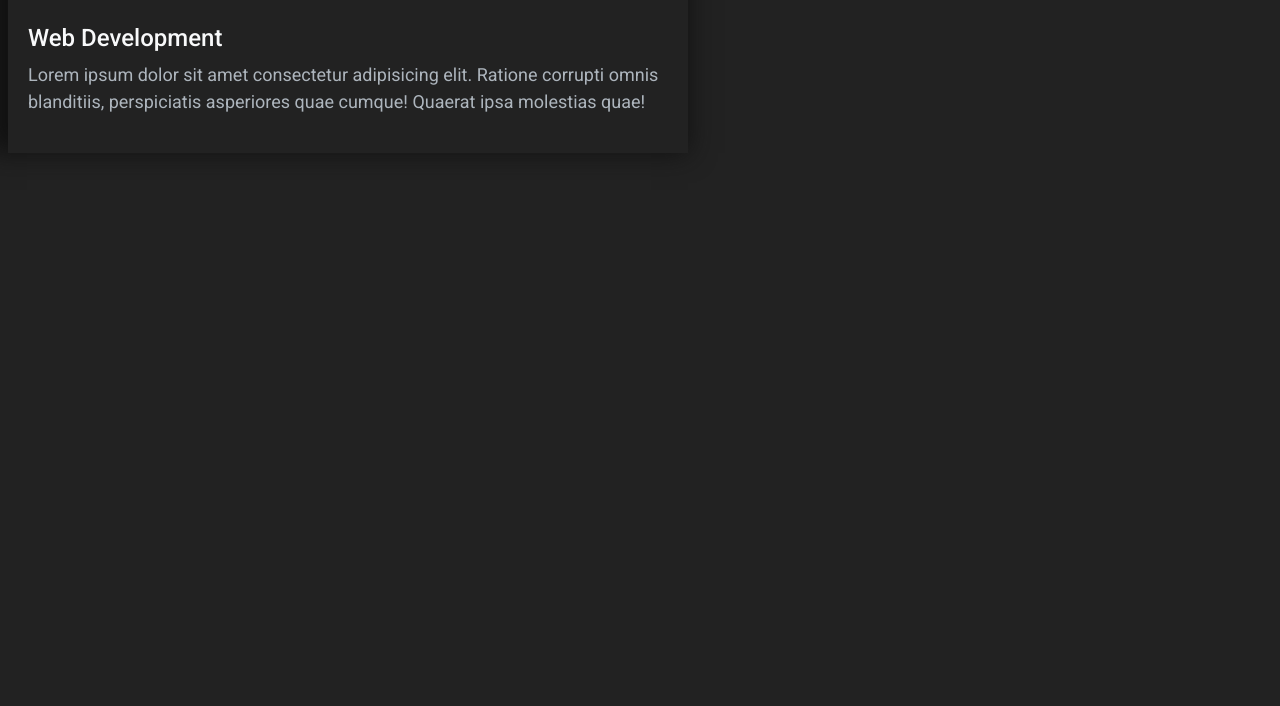
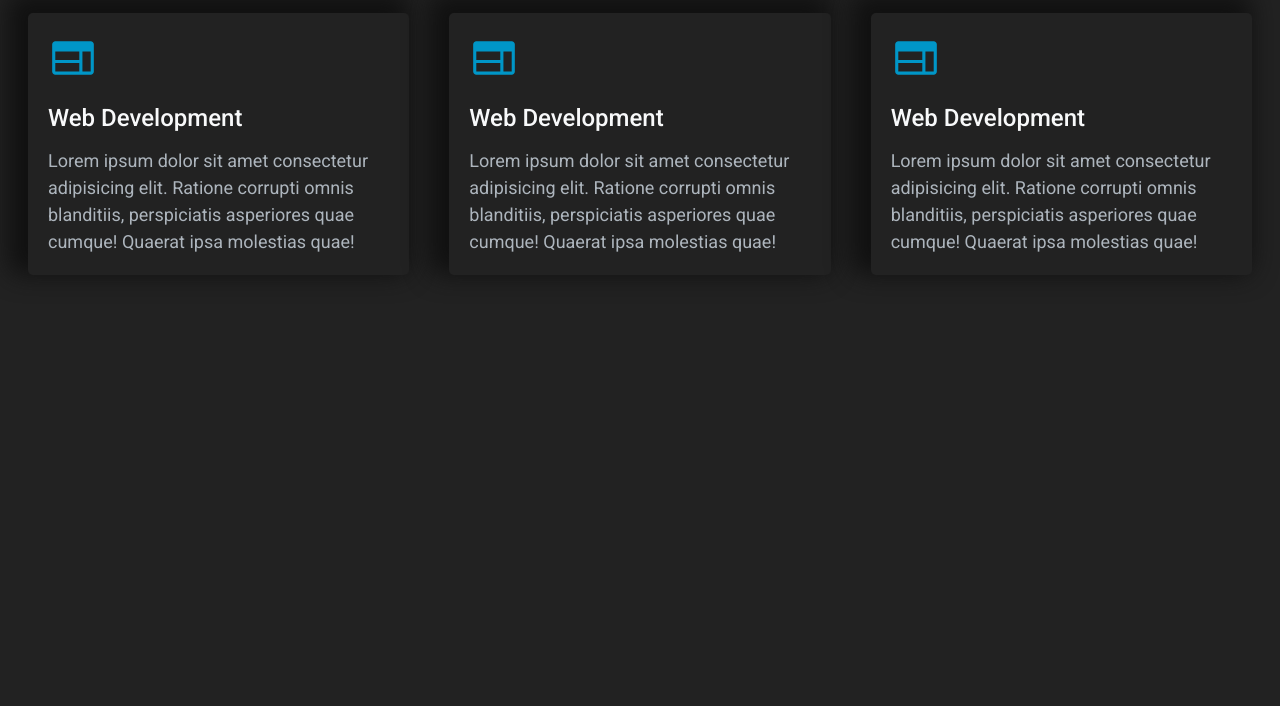
Before and after one commit to ZarPestano/Landing-Page, a plain HTML site: page index.html in a window 1280 px wide. Shown: the part 94-800 px from the top of the page. Drawn offline with Linux system fonts and the light colour scheme.

Commit message:
Building fields section

```diff
--- a/css/styles.css
+++ b/css/styles.css
@@ -489,3 +489,27 @@ a:hover {
   padding: 2rem;
   box-shadow: -10px -10px 25px 10px #111;
 }
+
+/* FIELDS */
+
+.fields-heading {
+  text-align: center;
+  margin-bottom: 3rem;
+}
+
+.field-card {
+  margin: 0 2rem;
+  border-radius: 5px;
+}
+
+.field-icon {
+  margin: 0;
+}
+
+.field-title {
+  margin: 1.5rem 0;
+}
+
+.field-description {
+  margin-bottom: 0;
+}
--- a/index.html
+++ b/index.html
@@ -14,9 +14,12 @@
     <script defer src="js/script.js"></script>
   </head>
   <body>
-    <div class="card">
+    <div class="fields">
+      <h2 class="fields-heading">What I do</h2>
+      <div class="grid grid--1x3">
+        <div class="field-card card">
           <svg
-        class="icon icon--secondary"
+            class="field-icon icon icon--secondary"
             xmlns="http://www.w3.org/2000/svg"
             height="48px"
             viewBox="0 -960 960 960"
@@ -27,12 +30,54 @@
               d="M140-160q-24 0-42-18t-18-42v-520q0-24 18-42t42-18h680q24 0 42 18t18 42v520q0 24-18 42t-42 18H140Zm0-60h461v-163H140v163Zm521 0h159v-386H661v386ZM140-443h461v-163H140v163Z"
             />
           </svg>
-      <h3>Web Development</h3>
-      <p>
+          <h3 class="field-title">Web Development</h3>
+          <p class="field-description">
             Lorem ipsum dolor sit amet consectetur adipisicing elit. Ratione
-        corrupti omnis blanditiis, perspiciatis asperiores quae cumque! Quaerat
-        ipsa molestias quae!
+            corrupti omnis blanditiis, perspiciatis asperiores quae cumque!
+            Quaerat ipsa molestias quae!
           </p>
+        </div>
+        <div class="field-card card">
+          <svg
+            class="field-icon icon icon--secondary"
+            xmlns="http://www.w3.org/2000/svg"
+            height="48px"
+            viewBox="0 -960 960 960"
+            width="48px"
+            fill="#5f6368"
+          >
+            <path
+              d="M140-160q-24 0-42-18t-18-42v-520q0-24 18-42t42-18h680q24 0 42 18t18 42v520q0 24-18 42t-42 18H140Zm0-60h461v-163H140v163Zm521 0h159v-386H661v386ZM140-443h461v-163H140v163Z"
+            />
+          </svg>
+          <h3 class="field-title">Web Development</h3>
+          <p class="field-description">
+            Lorem ipsum dolor sit amet consectetur adipisicing elit. Ratione
+            corrupti omnis blanditiis, perspiciatis asperiores quae cumque!
+            Quaerat ipsa molestias quae!
+          </p>
+        </div>
+        <div class="field-card card">
+          <svg
+            class="field-icon icon icon--secondary"
+            xmlns="http://www.w3.org/2000/svg"
+            height="48px"
+            viewBox="0 -960 960 960"
+            width="48px"
+            fill="#5f6368"
+          >
+            <path
+              d="M140-160q-24 0-42-18t-18-42v-520q0-24 18-42t42-18h680q24 0 42 18t18 42v520q0 24-18 42t-42 18H140Zm0-60h461v-163H140v163Zm521 0h159v-386H661v386ZM140-443h461v-163H140v163Z"
+            />
+          </svg>
+          <h3 class="field-title">Web Development</h3>
+          <p class="field-description">
+            Lorem ipsum dolor sit amet consectetur adipisicing elit. Ratione
+            corrupti omnis blanditiis, perspiciatis asperiores quae cumque!
+            Quaerat ipsa molestias quae!
+          </p>
+        </div>
+      </div>
     </div>
   </body>
 </html>
```
Also changed, not shown: icons/web.svg (added), 1 other file. Lines whose indentation alone changed are shown as unchanged.
